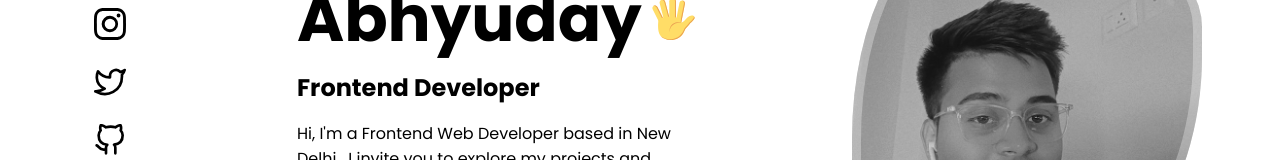
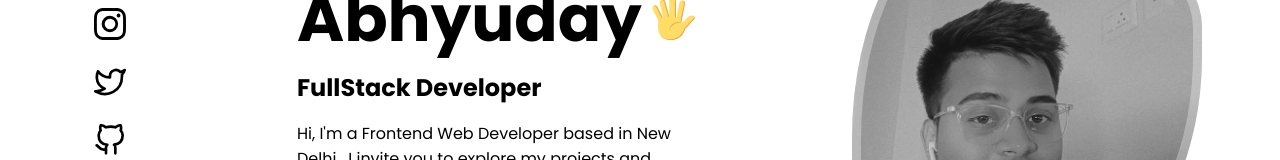
Before and after one commit to Abhyuday-Dev/portfolio, a React (Create React App) app: page / in a window 1280 px wide. Shown: the part 324-484 px from the top of the page. Built offline with nearby package versions, Linux system fonts and the light colour scheme.

Commit message:
Update data.jsx

```diff
--- a/src/components/Home/data.jsx
+++ b/src/components/Home/data.jsx
@@ -91,7 +91,7 @@ const Data = () => {
         animate={contentAnimation}
         initial={{ opacity: 0 }}
       >
-        Frontend Developer
+        FullStack Developer
       </motion.h3>
       <motion.p
         className="home__description"
```
